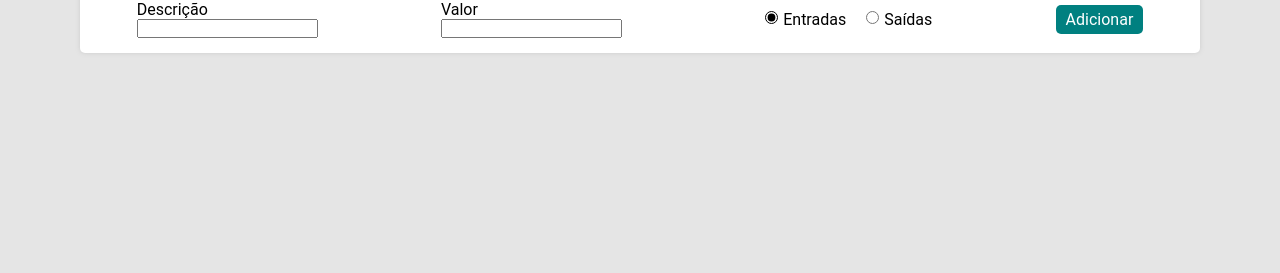
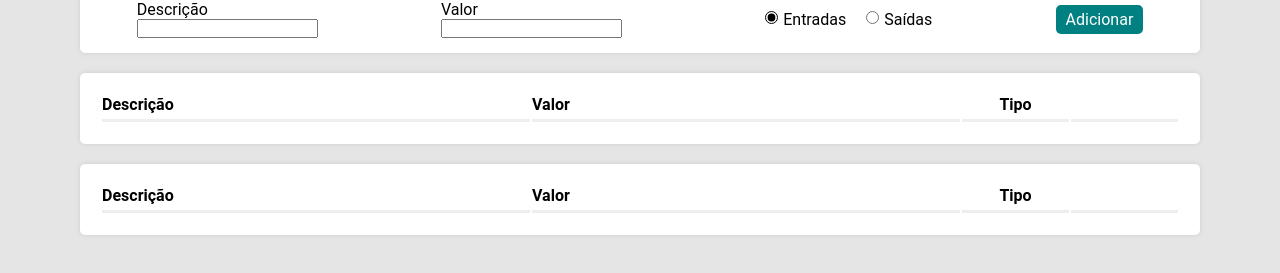
Before and after one commit to Aklysson/Financeiro, a React (Create React App) app: page / in a window 1280 px wide. Shown: the part 267-540 px from the top of the page. Built offline with nearby package versions, Linux system fonts and the light colour scheme.

Commit message:
adding grid

```diff
--- a/src/App.js
+++ b/src/App.js
@@ -3,6 +3,7 @@
 import { Dashboard } from "./components/Dashboard";
 import { Header } from "./components/Header";
 import { GlobalStyle } from "./global"
+import  Grid  from "./components/Grid";
 
 export default function App() {
 
@@ -43,11 +44,20 @@
     localStorage.setItem('transactions', JSON.stringify(newArrayTransactions));
   }
 
+  const Dados = () => {
+    return data
+  }
+
   return (
     <>
       <Header />
       <Dashboard income={income} expense={expense} total={total} />
-      <Form handleAdd={handleAdd}/>
+      <Form
+        handleAdd={handleAdd}
+        transactionsList={transactionsList}
+        setTransactionsList={setTransactionsList}
+      />
+      <Grid Dados={Dados}/>
       <GlobalStyle />
     </>
   );
--- a/src/components/Form/index.jsx
+++ b/src/components/Form/index.jsx
@@ -1,7 +1,8 @@
 import { useState } from "react";
+import Grid from "../Grid";
 import { Button, Container, Input, InputContent, RadioGroup } from './style';
 
-export function Form({handleAdd}) {
+export function Form({handleAdd, transactionsList, setTransactionsList }) {
     const [desc, setDesc] = useState("");
     const [amount, setAmount] = useState("");
     const [isExpense, setExpense] = useState(false)
@@ -35,6 +36,7 @@
 
 
     return (
+        <>
         <Container>
             <InputContent>
                 Descrição
@@ -71,5 +73,7 @@
             </RadioGroup>
             <Button onClick={handleSave}>Adicionar</Button>
         </Container>
+              <Grid itens={transactionsList} setItens={setTransactionsList} />
+</>
     )
 }
--- /dev/null
+++ b/src/components/Grid/index.jsx
@@ -0,0 +1,33 @@
+import React from "react";
+import GridItem from "../GridItem";
+import * as C from "./styles";
+
+const Grid = ({ itens, setItens }) => {
+  const onDelete = (ID) => {
+    const newArray = itens.filter((transaction) => transaction.id !== ID);
+    setItens(newArray);
+    localStorage.setItem("transactions", JSON.stringify(newArray));
+  };
+
+  return (
+    <C.Table>
+      <C.Thead>
+        <C.Tr>
+          <C.Th width={40}>Descrição</C.Th>
+          <C.Th width={40}>Valor</C.Th>
+          <C.Th width={10} alignCenter>
+            Tipo
+          </C.Th>
+          <C.Th width={10}></C.Th>
+        </C.Tr>
+      </C.Thead>
+      <C.Tbody>
+        {itens?.map((item, index) => (
+          <GridItem key={index} item={item} onDelete={onDelete} />
+        ))}
+      </C.Tbody>
+    </C.Table>
+  );
+};
+
+export default Grid;
--- /dev/null
+++ b/src/components/Grid/styles.js
@@ -0,0 +1,25 @@
+import styled from "styled-components";
+
+export const Table = styled.table`
+  width: 98%;
+  background-color: #fff;
+  padding: 20px;
+  box-shadow: 0px 0px 5px #ccc;
+  border-radius: 5px;
+  max-width: 1120px;
+  margin: 20px auto;
+`;
+
+export const Thead = styled.thead``;
+
+export const Tbody = styled.tbody``;
+
+export const Tr = styled.tr``;
+
+export const Th = styled.th`
+  text-align: start;
+  border-bottom: inset;
+  padding-bottom: 5px;
+  text-align: ${(props) => (props.alignCenter ? "center" : "start")};
+  width: ${(props) => (props.width ? props.width + "%" : "auto")};
+`;
--- /dev/null
+++ b/src/components/GridItem/index.jsx
@@ -0,0 +1,19 @@
+import React from "react";
+import * as C from "./style";
+
+
+const GridItem = ({ item, onDelete }) => {
+  return (
+    <C.Tr>
+      <C.Td>{item.desc}</C.Td>
+      <C.Td>{item.amount}</C.Td>
+      <C.Td alignCenter>
+        {item.expense}
+      </C.Td>
+      <C.Td alignCenter>
+      </C.Td>
+    </C.Tr>
+  );
+};
+
+export default GridItem;
--- /dev/null
+++ b/src/components/GridItem/style.js
@@ -0,0 +1,13 @@
+import styled from "styled-components";
+
+export const Tr = styled.tr``;
+
+export const Td = styled.td`
+  padding-top: 15px;
+  text-align: ${(props) => (props.alignCenter ? "center" : "start")};
+  word-break: break-all;
+  svg {
+    width: 18px;
+    height: 18px;
+  }
+`;
```
